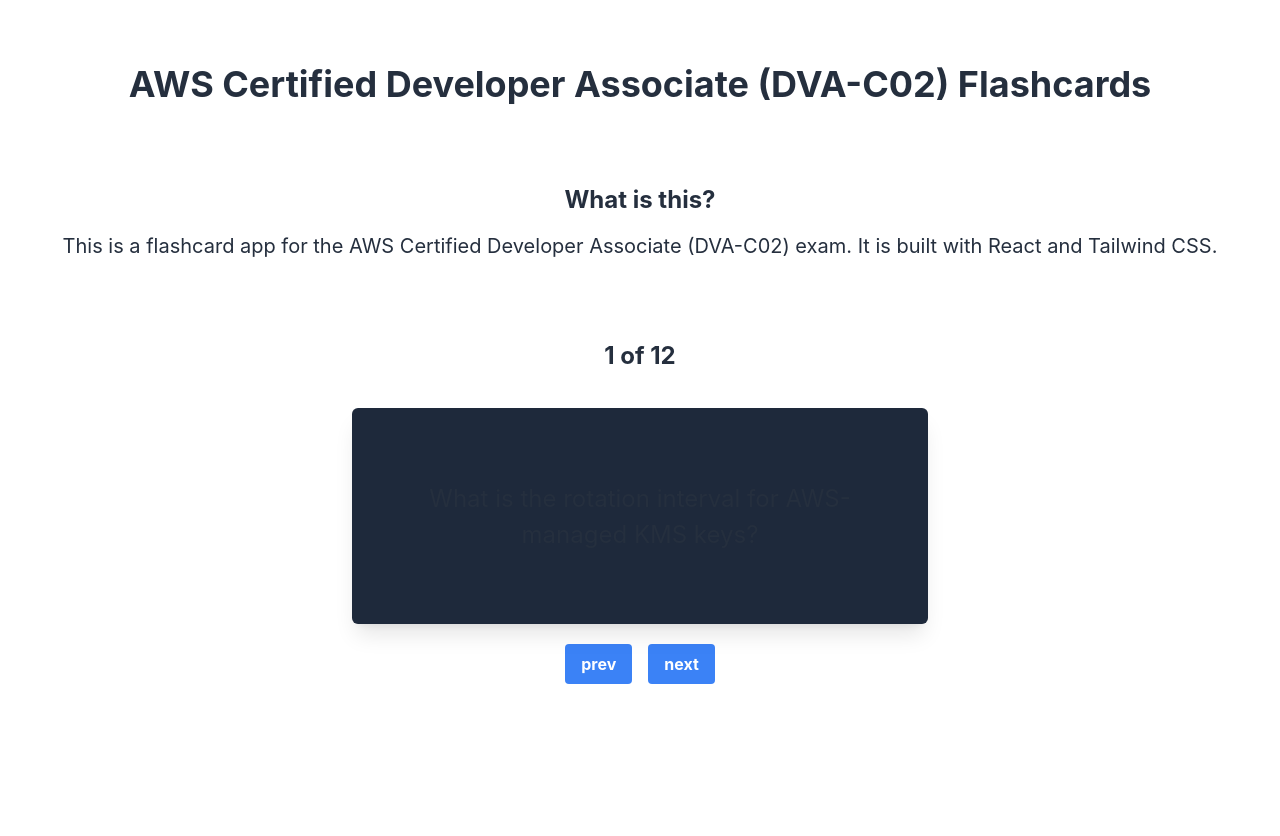
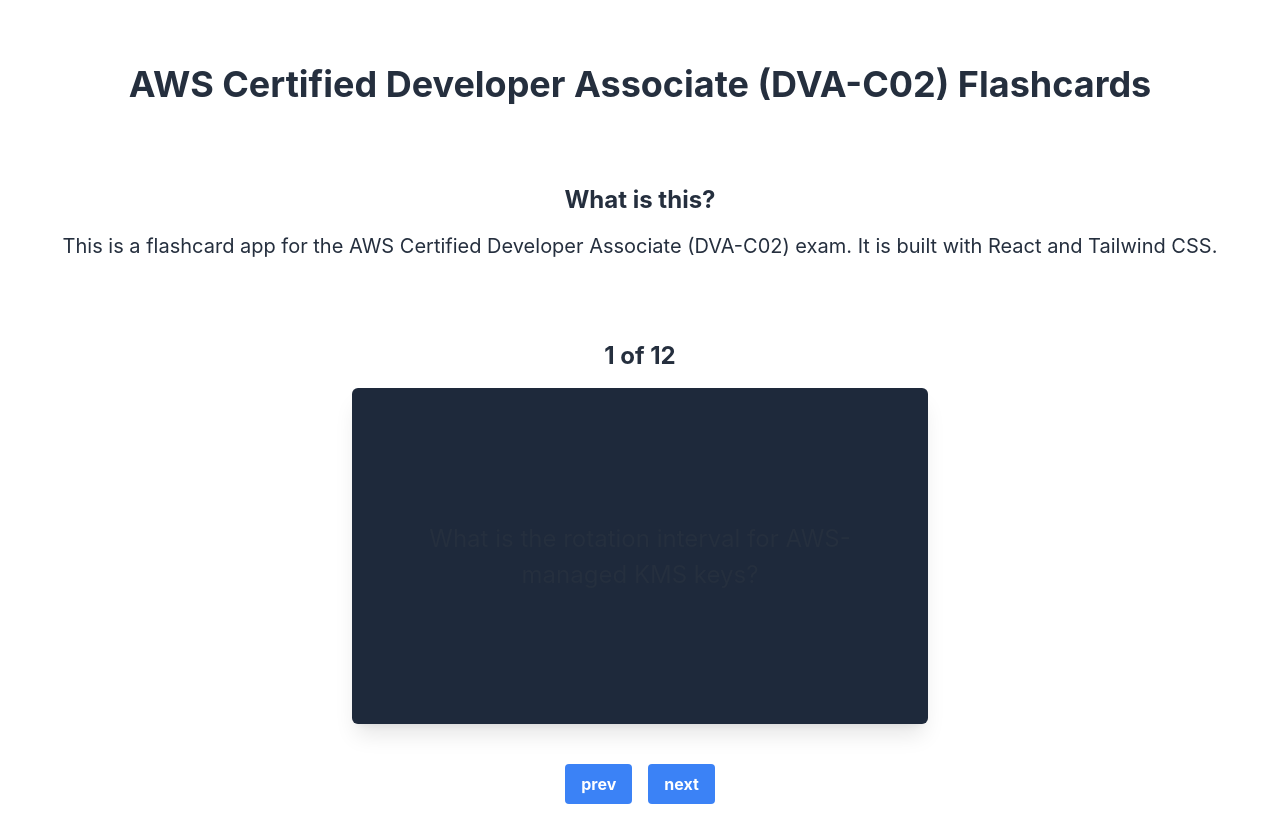
Before and after one commit to gerjunior/flashcards, a React (Vite) app: page / in a window 1280 px wide. Before the commit the page ends 800 px from the top, so only its background shows below. Built offline with nearby package versions, Linux system fonts and the light colour scheme.

Commit message:
chore: scale the size of the card

```diff
--- a/src/components/CardFlip/CardFlip.tsx
+++ b/src/components/CardFlip/CardFlip.tsx
@@ -10,7 +10,7 @@
 
 export const CardFlip = ({ card, shouldAnimate, handleClick, isFlipped }: CardFlipProps) => {
   return (
-    <div className="w-96 h-36 m-4 scale-150">
+    <div className="w-96 h-56 m-4 scale-150">
       <div
         className={`card ${shouldAnimate ? 'transform transition-transform duration-700 ease-in-out' : ''} ${
           isFlipped ? 'rotate-y-180' : ''
--- a/src/pages/Main.tsx
+++ b/src/pages/Main.tsx
@@ -54,7 +54,7 @@
       </div>
       <div className="flex flex-col justify-center items-center mt-10">
         <CardFlip card={cards[currentCard]} shouldAnimate={shouldAnimate} handleClick={handleClickCard} isFlipped={isFlipped} />
-        <div className="flex flex-row justify-center items-center pt-10 space-x-4">
+        <div className="flex flex-row justify-center items-center mt-20 space-x-4">
           <Button text="prev" onClick={handleClickPrev} />
           <Button text="next" onClick={handleClickNext} />
         </div>
```
